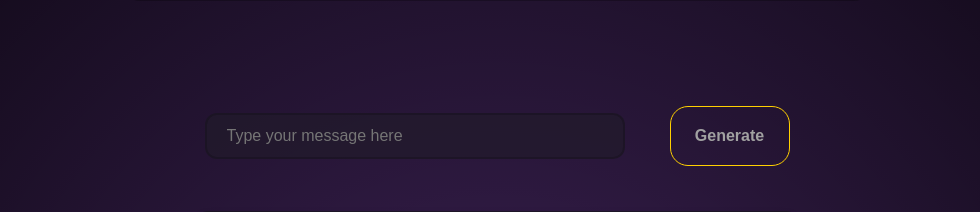
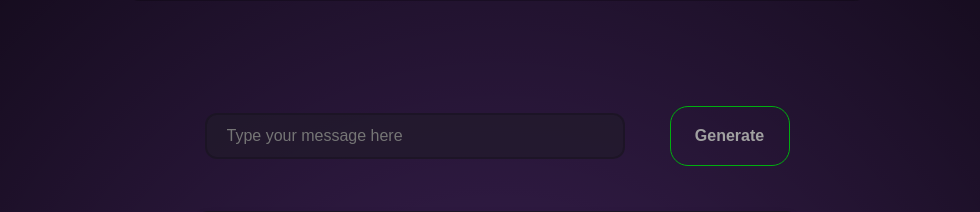
Before and after one commit to Vegard755/FlaskApp, a Flask app: page / in a window 1280 px wide. Shown: the part 409-621 px from the top of the page, without its empty margins (143-1123 px from the left). Run offline with Flask 3, Linux system fonts and the light colour scheme.

Commit message:
all good

```diff
--- a/static/css/styles.css
+++ b/static/css/styles.css
@@ -90,7 +90,7 @@ body {
 .custom-button {
     background-color: transparent;
     color: #a1a1a1;
-    border: solid #ffd000;
+    border: solid #00af0f;
     border-width: 0.1px;
     border-radius: 18px;
     padding-left: 18px;
@@ -109,7 +109,7 @@ body {
   }
 
   .custom-button:active {
-    background-color: #ffd000;
+    background-color: #00af0f;
     border-width: 8px;
     color: rgb(0, 0, 0);
   }
```
Also changed, not shown: app.py (line endings or trailing spaces).
